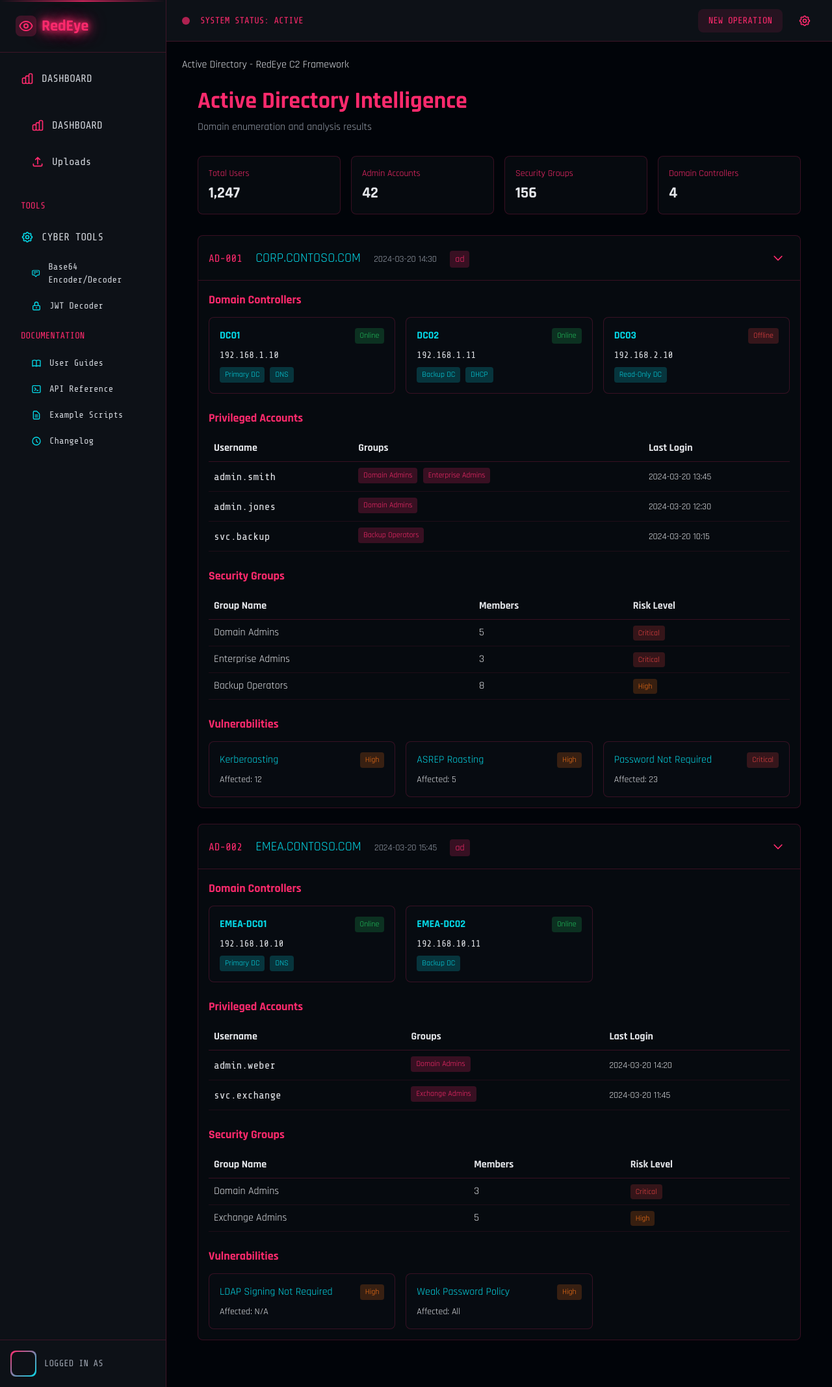
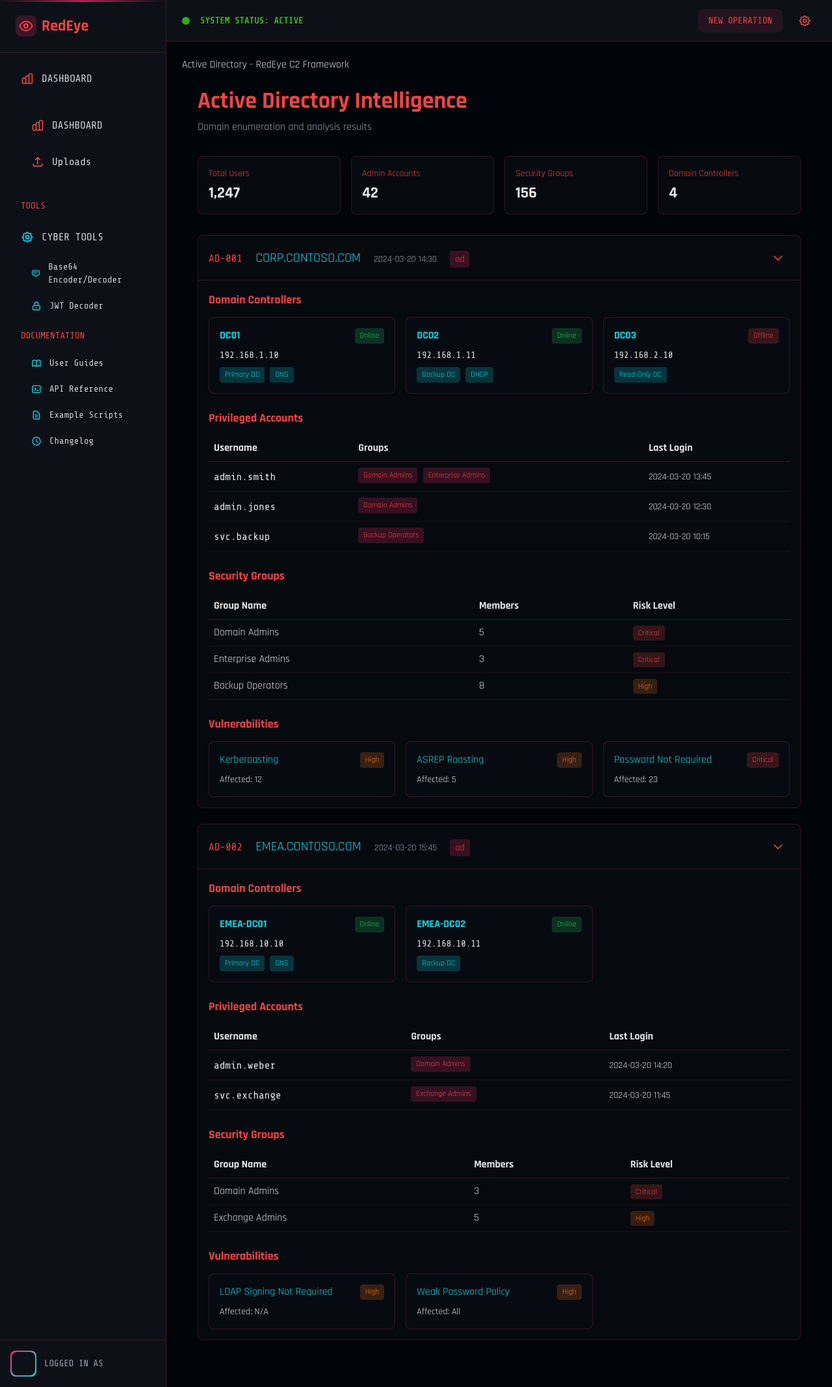
Before and after one commit to h-humay/redEye-bmo, a Flask app: template app/templates/portal/activeDirectory.html in a window 1280 px wide. Shown: the whole page at 65% size. Run offline with Flask 3, Linux system fonts and the light colour scheme; the template is opened without the code that fills it, so the values that code supplies are empty; some libraries are stand-ins or nearby versions.

Commit message:
colors changed from rozviy to krasniy

```diff
--- a/app/templates/portal/activeDirectory.html
+++ b/app/templates/portal/activeDirectory.html
@@ -6,26 +6,26 @@
 <section class="p-6">
     <!-- Header -->
     <div class="mb-8">
-        <h1 class="text-4xl font-bold text-cyber-red mb-2">Active Directory Intelligence</h1>
+        <h1 class="text-4xl font-bold text-red-500 mb-2">Active Directory Intelligence</h1>
         <p class="text-gray-400">Domain enumeration and analysis results</p>
     </div>
 
     <!-- Stats Cards -->
     <div class="grid grid-cols-1 md:grid-cols-4 gap-4 mb-8">
         <div class="bg-cyber-dark/50 border border-cyber-red/20 rounded-lg p-4">
-            <div class="text-cyber-red text-sm mb-1">Total Users</div>
+            <div class="text-red-500 text-sm mb-1">Total Users</div>
             <div class="text-2xl font-bold">1,247</div>
         </div>
         <div class="bg-cyber-dark/50 border border-cyber-red/20 rounded-lg p-4">
-            <div class="text-cyber-red text-sm mb-1">Admin Accounts</div>
+            <div class="text-red-500 text-sm mb-1">Admin Accounts</div>
             <div class="text-2xl font-bold">42</div>
         </div>
         <div class="bg-cyber-dark/50 border border-cyber-red/20 rounded-lg p-4">
-            <div class="text-cyber-red text-sm mb-1">Security Groups</div>
+            <div class="text-red-500 text-sm mb-1">Security Groups</div>
             <div class="text-2xl font-bold">156</div>
         </div>
         <div class="bg-cyber-dark/50 border border-cyber-red/20 rounded-lg p-4">
-            <div class="text-cyber-red text-sm mb-1">Domain Controllers</div>
+            <div class="text-red-500 text-sm mb-1">Domain Controllers</div>
             <div class="text-2xl font-bold">4</div>
         </div>
     </div>
@@ -89,12 +89,12 @@
         <!-- Domain Header -->
         <div class="p-4 border-b border-cyber-red/20 flex justify-between items-center">
             <div>
-                <span class="text-cyber-red font-mono">{{ domain.id }}</span>
+                <span class="text-red-500 font-mono">{{ domain.id }}</span>
                 <span class="text-xl text-cyber-blue ml-4">{{ domain.name }}</span>
                 <span class="text-gray-400 text-sm ml-4">{{ domain.timestamp }}</span>
-                <span class="bg-cyber-red/20 text-cyber-red px-2 py-1 rounded text-sm ml-4">{{ domain.operator }}</span>
+                <span class="bg-cyber-red/20 text-red-500 px-2 py-1 rounded text-sm ml-4">{{ domain.operator }}</span>
             </div>
-            <button class="text-cyber-red hover:bg-cyber-red/20 p-2 rounded transition-all">
+            <button class="text-red-500 hover:bg-cyber-red/20 p-2 rounded transition-all">
                 <svg class="w-5 h-5" fill="none" stroke="currentColor" viewBox="0 0 24 24">
                     <path stroke-linecap="round" stroke-linejoin="round" stroke-width="2" d="M19 9l-7 7-7-7" />
                 </svg>
@@ -105,7 +105,7 @@
         <div class="p-4">
             <!-- Domain Controllers -->
             <div class="mb-6">
-                <h3 class="text-lg font-bold text-cyber-red mb-3">Domain Controllers</h3>
+                <h3 class="text-lg font-bold text-red-500 mb-3">Domain Controllers</h3>
                 <div class="grid grid-cols-1 md:grid-cols-2 lg:grid-cols-3 gap-4">
                     {% for dc in domain.data.domain_controllers %}
                     <div class="bg-cyber-dark/30 p-4 rounded-lg border border-cyber-red/20">
@@ -128,7 +128,7 @@
 
             <!-- Privileged Accounts -->
             <div class="mb-6">
-                <h3 class="text-lg font-bold text-cyber-red mb-3">Privileged Accounts</h3>
+                <h3 class="text-lg font-bold text-red-500 mb-3">Privileged Accounts</h3>
                 <div class="overflow-x-auto">
                     <table class="w-full">
                         <thead class="text-left">
@@ -144,7 +144,7 @@
                                 <td class="p-2 font-mono">{{ account.username }}</td>
                                 <td class="p-2">
                                     {% for group in account.groups %}
-                                    <span class="inline-block px-2 py-1 text-xs bg-cyber-red/20 text-cyber-red rounded mr-1 mb-1">{{ group }}</span>
+                                    <span class="inline-block px-2 py-1 text-xs bg-cyber-red/20 text-red-500 rounded mr-1 mb-1">{{ group }}</span>
                                     {% endfor %}
                                 </td>
                                 <td class="p-2 text-sm">{{ account.last_login }}</td>
@@ -157,7 +157,7 @@
 
             <!-- Security Groups -->
             <div class="mb-6">
-                <h3 class="text-lg font-bold text-cyber-red mb-3">Security Groups</h3>
+                <h3 class="text-lg font-bold text-red-500 mb-3">Security Groups</h3>
                 <div class="overflow-x-auto">
                     <table class="w-full">
                         <thead class="text-left">
@@ -189,7 +189,7 @@
 
             <!-- Vulnerabilities -->
             <div>
-                <h3 class="text-lg font-bold text-cyber-red mb-3">Vulnerabilities</h3>
+                <h3 class="text-lg font-bold text-red-500 mb-3">Vulnerabilities</h3>
                 <div class="grid grid-cols-1 md:grid-cols-2 lg:grid-cols-3 gap-4">
                     {% for vuln in domain.data.vulnerabilities %}
                     <div class="bg-cyber-dark/30 p-4 rounded-lg border border-cyber-red/20">
--- a/app/templates/portal/base.html
+++ b/app/templates/portal/base.html
@@ -36,7 +36,7 @@
 	<style>
 		@keyframes glow {
 			from {
-				text-shadow: 0 0 5px #ff2a6d, 0 0 10px #ff2a6d, 0 0 15px #ff2a6d;
+				text-shadow:0 0 5px #ff2a6d, 0 0 10px #ff2a6d, 0 0 15px #ff2a6d;
 			}
 
 			to {
@@ -73,14 +73,14 @@
 			<div class="p-6 border-b border-cyber-red/20">
 				<div class="flex items-center space-x-2">
 					<div class="w-8 h-8 rounded-lg bg-cyber-red/20 flex items-center justify-center">
-						<svg class="w-6 h-6 text-cyber-red" fill="none" stroke="currentColor" viewBox="0 0 24 24">
+						<svg class="w-6 h-6 text-red-500" fill="none" stroke="currentColor" viewBox="0 0 24 24">
 							<path stroke-linecap="round" stroke-linejoin="round" stroke-width="2"
 								d="M15 12a3 3 0 11-6 0 3 3 0 016 0z" />
 							<path stroke-linecap="round" stroke-linejoin="round" stroke-width="2"
 								d="M2.458 12C3.732 7.943 7.523 5 12 5c4.478 0 8.268 2.943 9.542 7-1.274 4.057-5.064 7-9.542 7-4.477 0-8.268-2.943-9.542-7z" />
 						</svg>
 					</div>
-					<h1 class="text-2xl font-bold text-cyber-red animate-glow">RedEye</h1>
+					<h1 class="text-2xl font-bold text-red-500 ">RedEye</h1>
 				</div>
 			</div>
 
@@ -89,7 +89,7 @@
 				<!-- Dashboard -->
 				<a href="/portal"
 					class="flex items-center px-4 py-3 text-gray-300 hover:bg-cyber-red/10 rounded-lg group transition-all">
-					<svg class="w-5 h-5 mr-3 text-cyber-red group-hover:animate-pulse-fast" fill="none" stroke="currentColor"
+					<svg class="w-5 h-5 mr-3 text-red-500 group-hover:animate-pulse-fast" fill="none" stroke="currentColor"
 						viewBox="0 0 24 24">
 						<path stroke-linecap="round" stroke-linejoin="round" stroke-width="2"
 							d="M9 19v-6a2 2 0 00-2-2H5a2 2 0 00-2 2v6a2 2 0 002 2h2a2 2 0 002-2zm0 0V9a2 2 0 012-2h2a2 2 0 012 2v10m-6 0a2 2 0 002 2h2a2 2 0 002-2m0 0V5a2 2 0 012-2h2a2 2 0 012 2v14a2 2 0 01-2 2h-2a2 2 0 01-2-2z" />
@@ -103,7 +103,7 @@
 					<!-- Dashboard - Hamı üçün -->
 					<a href="/portal"
 						class="flex items-center px-4 py-3 text-gray-300 hover:bg-cyber-red/10 rounded-lg group transition-all">
-						<svg class="w-5 h-5 mr-3 text-cyber-red group-hover:animate-pulse-fast" fill="none" stroke="currentColor"
+						<svg class="w-5 h-5 mr-3 text-red-500 group-hover:animate-pulse-fast" fill="none" stroke="currentColor"
 							viewBox="0 0 24 24">
 							<path stroke-linecap="round" stroke-linejoin="round" stroke-width="2"
 								d="M9 19v-6a2 2 0 00-2-2H5a2 2 0 00-2 2v6a2 2 0 002 2h2a2 2 0 002-2zm0 0V9a2 2 0 012-2h2a2 2 0 012 2v10m-6 0a2 2 0 002 2h2a2 2 0 002-2m0 0V5a2 2 0 012-2h2a2 2 0 012 2v14a2 2 0 01-2 2h-2a2 2 0 01-2-2z" />
@@ -169,7 +169,7 @@
 					<!-- File Uploads Section -->
 					<a href="/portal/uploads"
 						class="flex items-center px-4 py-3 text-gray-300 hover:bg-cyber-red/10 rounded-lg group transition-all">
-						<svg class="w-5 h-5 mr-3 text-cyber-red group-hover:animate-pulse-fast" fill="none" stroke="currentColor"
+						<svg class="w-5 h-5 mr-3 text-red-500 group-hover:animate-pulse-fast" fill="none" stroke="currentColor"
 							viewBox="0 0 24 24">
 							<path stroke-linecap="round" stroke-linejoin="round" stroke-width="2"
 								d="M4 16v2a2 2 0 002 2h12a2 2 0 002-2v-2" />
@@ -184,7 +184,7 @@
 				<div class="space-y-1">
 					<!-- Tools Header -->
 					<div class="px-4 py-2">
-						<span class="font-mono text-sm text-cyber-red">TOOLS</span>
+						<span class="font-mono text-sm text-red-500">TOOLS</span>
 					</div>
 					<!-- Cyber Tools Link -->
 					<a href="/portal/tools"
@@ -250,7 +250,7 @@
 				<div class="space-y-1">
 					<!-- Documentation Header -->
 					<div class="px-4 py-2">
-						<span class="font-mono text-sm text-cyber-red">DOCUMENTATION</span>
+						<span class="font-mono text-sm text-red-500">DOCUMENTATION</span>
 					</div>
 					<!-- Documentation Items -->
 					<div class="pl-4 space-y-1">
@@ -297,12 +297,12 @@
 				<div class="flex items-center space-x-3">
 					<div class="w-10 h-10 rounded-lg bg-gradient-to-br from-cyber-red to-cyber-blue p-0.5">
 						<div class="w-full h-full bg-cyber-dark rounded-lg flex items-center justify-center">
-							<span class="text-xl font-bold text-cyber-red">{{ current_user.username[0]|upper }}</span>
+							<span class="text-xl font-bold text-red-500">{{ current_user.username[0]|upper }}</span>
 						</div>
 					</div>
 					<div>
 						<h3 class="font-mono text-sm text-gray-400">LOGGED IN AS</h3>
-						<p class="text-cyber-red font-bold">{{ current_user.username }}</p>
+						<p class="text-red-500 font-bold">{{ current_user.username }}</p>
 					</div>
 				</div>
 			</div>
@@ -313,16 +313,16 @@
 			<!-- Top Bar -->
 			<header class="h-16 bg-cyber-dark border-b border-cyber-red/20 flex items-center justify-between px-6">
 				<div class="flex items-center space-x-4">
-					<div class="w-3 h-3 rounded-full bg-cyber-red animate-pulse"></div>
-					<span class="font-mono text-sm text-cyber-red">SYSTEM STATUS: ACTIVE</span>
+					<div class="w-3 h-3 rounded-full bg-cyber-neon animate-pulse"></div>
+					<span class="font-mono text-sm text-cyber-neon">SYSTEM STATUS: ACTIVE</span>
 				</div>
 				<div class="flex items-center space-x-4">
 					<button
-						class="px-4 py-2 bg-cyber-red/10 hover:bg-cyber-red/20 text-cyber-red rounded-lg font-mono text-sm transition-all">
+						class="px-4 py-2 bg-cyber-red/10 hover:bg-cyber-red/20 text-red-500 rounded-lg font-mono text-sm transition-all">
 						NEW OPERATION
 					</button>
 					<button class="p-2 hover:bg-cyber-red/10 rounded-lg transition-all" title="Settings">
-						<svg class="w-5 h-5 text-cyber-red" fill="none" stroke="currentColor" viewBox="0 0 24 24">
+						<svg class="w-5 h-5 text-red-500" fill="none" stroke="currentColor" viewBox="0 0 24 24">
 							<path stroke-linecap="round" stroke-linejoin="round" stroke-width="2"
 								d="M10.325 4.317c.426-1.756 2.924-1.756 3.35 0a1.724 1.724 0 002.573 1.066c1.543-.94 3.31.826 2.37 2.37a1.724 1.724 0 001.065 2.572c1.756.426 1.756 2.924 0 3.35a1.724 1.724 0 00-1.066 2.573c.94 1.543-.826 3.31-2.37 2.37a1.724 1.724 0 00-2.572 1.065c-.426 1.756-2.924 1.756-3.35 0a1.724 1.724 0 00-2.573-1.066c-1.543.94-3.31-.826-2.37-2.37a1.724 1.724 0 00-1.065-2.572c-1.756-.426-1.756-2.924 0-3.35a1.724 1.724 0 001.066-2.573c-.94-1.543.826-3.31 2.37-2.37.996.608 2.296.07 2.572-1.065z" />
 							<path stroke-linecap="round" stroke-linejoin="round" stroke-width="2"
```
Also changed, not shown: app/templates/portal/enumeration.html (+12 -12 lines), app/templates/portal/exploitation.html (+11 -11 lines), app/templates/portal/index.html (+9 -9 lines), app/templates/portal/privilegeEscalation.html (+13 -13 lines), app/templates/portal/tools.html (+6 -6 lines), app/templates/portal/uploads.html (+12 -12 lines).
